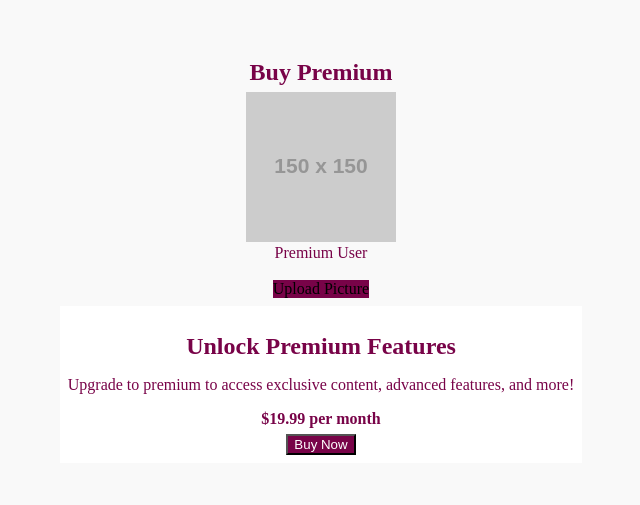
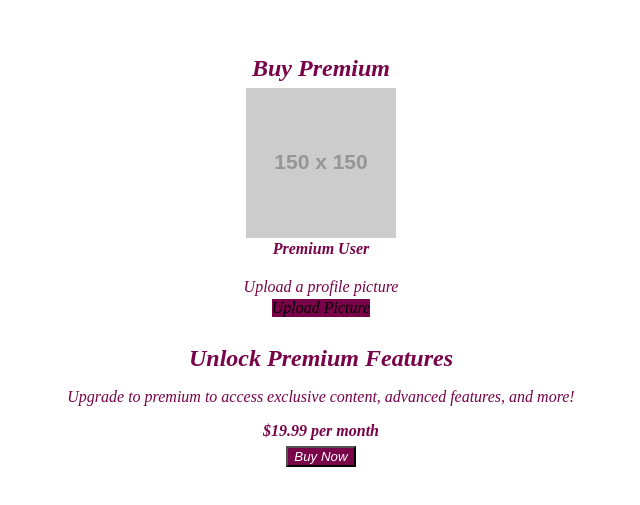
Before and after one commit to RiyaBhatta/Tally, a React (Vite) app in the folder frontend/vite-project/: page /buy in a window 1280 px wide. Shown: the part 161-666 px from the top of the page, without its empty margins (319-959 px from the left). Built offline with nearby package versions, Linux system fonts and the light colour scheme.

Commit message:
Update Buy.jsx

```diff
--- a/frontend/vite-project/src/Components/Buy.jsx
+++ b/frontend/vite-project/src/Components/Buy.jsx
@@ -8,6 +8,8 @@ import {
   useColorModeValue,
   Avatar as ChakraAvatar,
   Input,
+  FormControl,
+  FormLabel,
 } from "@chakra-ui/react";
 
 // Avatar Component
@@ -16,29 +18,34 @@ const Avatar = ({ name, src, onImageUpload }) => {
     <Box display="flex" flexDirection="column" alignItems="center">
       <ChakraAvatar name={name} src={src} size="xl" />
       {name && (
-        <Text mt={2} color="#780348">
+        <Text mt={2} fontWeight="bold" fontSize="lg" color="#780348">
           {name}
         </Text>
       )}
+      <FormControl mt={4}>
+        <FormLabel htmlFor="upload-avatar" fontSize="sm" color="#780348">
+          Upload a profile picture
+        </FormLabel>
         <Input
           type="file"
           accept="image/*"
           onChange={onImageUpload}
-        mt={4}
+          id="upload-avatar"
           display="none"
-        id="upload-avatar"
         />
         <Button
           as="label"
           htmlFor="upload-avatar"
           mt={2}
           colorScheme="pink"
-        size="sm"
+          size="md"
           backgroundColor="#780348"
           _hover={{ backgroundColor: "#5e002e" }} // Darker shade for hover
+          borderRadius="md"
         >
           Upload Picture
         </Button>
+      </FormControl>
     </Box>
   );
 };
@@ -64,10 +71,22 @@ const BuyPremium = () => {
       flexDirection="column"
       alignItems="center"
       justifyContent="center"
-      bg="#f9f9f9" // Light background color
+      bg={useColorModeValue("gray.50", "gray.900")} // Background color similar to login page
       p={4}
+      fontStyle="italic"
     >
-      <Heading mb={6} color="#780348">
+      <Box
+        bg="white"
+        p={8}
+        boxShadow="md"
+        borderRadius="md"
+        maxW="lg"
+        textAlign="center"
+        border="1px"
+        borderColor="#780348"
+        fontStyle="italic"
+      >
+        <Heading mb={6} fontSize="3xl" fontWeight="bold" color="#780348">
           Buy Premium
         </Heading>
         <Stack spacing={8} align="center">
@@ -76,22 +95,15 @@ const BuyPremium = () => {
             src={imageSrc}
             onImageUpload={handleImageUpload}
           />
-        <Box
-          bg="white"
-          p={8}
-          boxShadow="md"
-          borderRadius="md"
-          maxW="lg"
-          textAlign="center"
-        >
-          <Heading size="lg" mb={4} color="#780348">
+          <Box>
+            <Heading size="lg" mb={4} fontWeight="bold" color="#780348">
               Unlock Premium Features
             </Heading>
-          <Text mb={4} color="#780348">
+            <Text mb={4} fontSize="lg" color="#780348">
               Upgrade to premium to access exclusive content, advanced features,
               and more!
             </Text>
-          <Text mb={6} fontSize="xl" fontWeight="bold" color="#780348">
+            <Text mb={6} fontSize="2xl" fontWeight="bold" color="#780348">
               $19.99 per month
             </Text>
             <Button
@@ -100,12 +112,15 @@ const BuyPremium = () => {
               backgroundColor="#780348"
               color="white"
               _hover={{ backgroundColor: "#5e002e" }} // Darker shade for hover
+              borderRadius="md"
+              fontStyle="italic"
             >
               Buy Now
             </Button>
           </Box>
         </Stack>
       </Box>
+    </Box>
   );
 };
 
```
Lines whose indentation alone changed are shown as unchanged.
